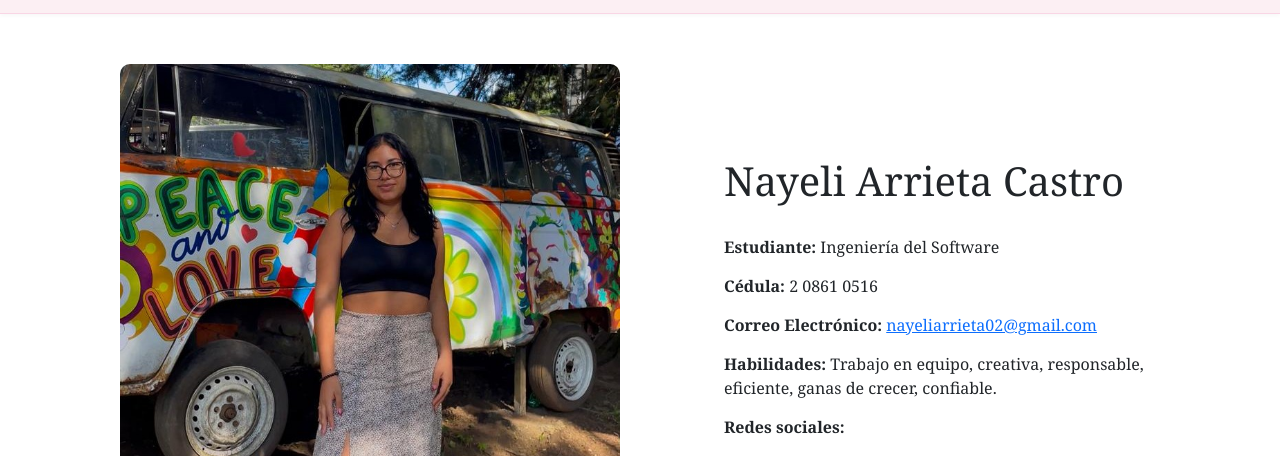
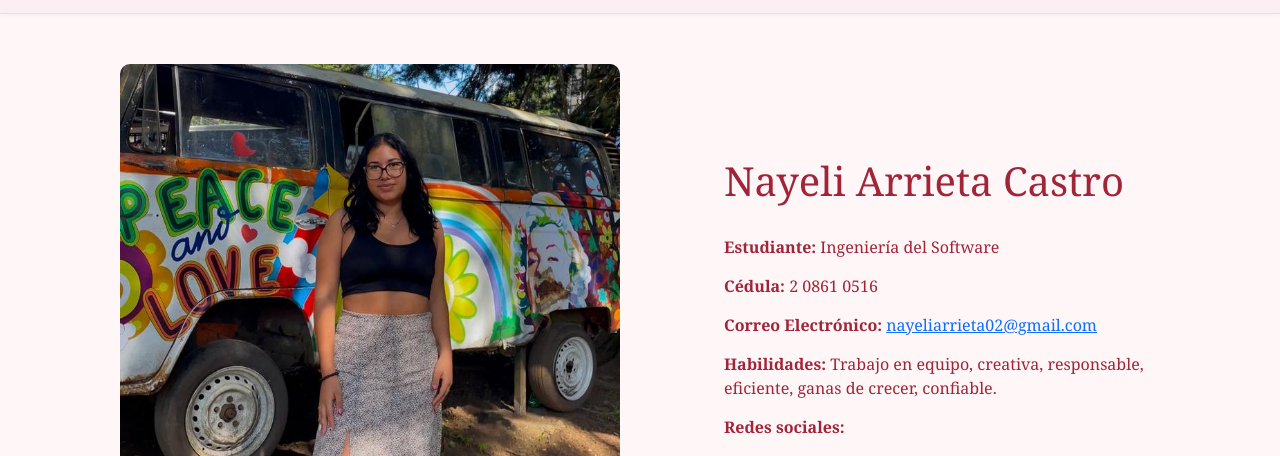
Before and after one commit to Nayeli02-web/Proyecto, a plain HTML site: page Autor.html in a window 1280 px wide. Shown: the part 77-533 px from the top of the page. Drawn offline with nearby package versions, Linux system fonts and the light colour scheme.

Commit message:
le cambie el color al body

```diff
--- a/css/Autor.css
+++ b/css/Autor.css
@@ -1,7 +1,7 @@
 body {
     margin: 0;
     font-family: Arial, sans-serif;
-    background-color: #ffffff;
+    background-color: #fff6f7;
 }
 
 
@@ -83,6 +83,7 @@ body {
     justify-content: flex-start;
     gap: 10%;
     padding: 50px;
+    color: #a12439;
 }
 
 .image-container {
```
